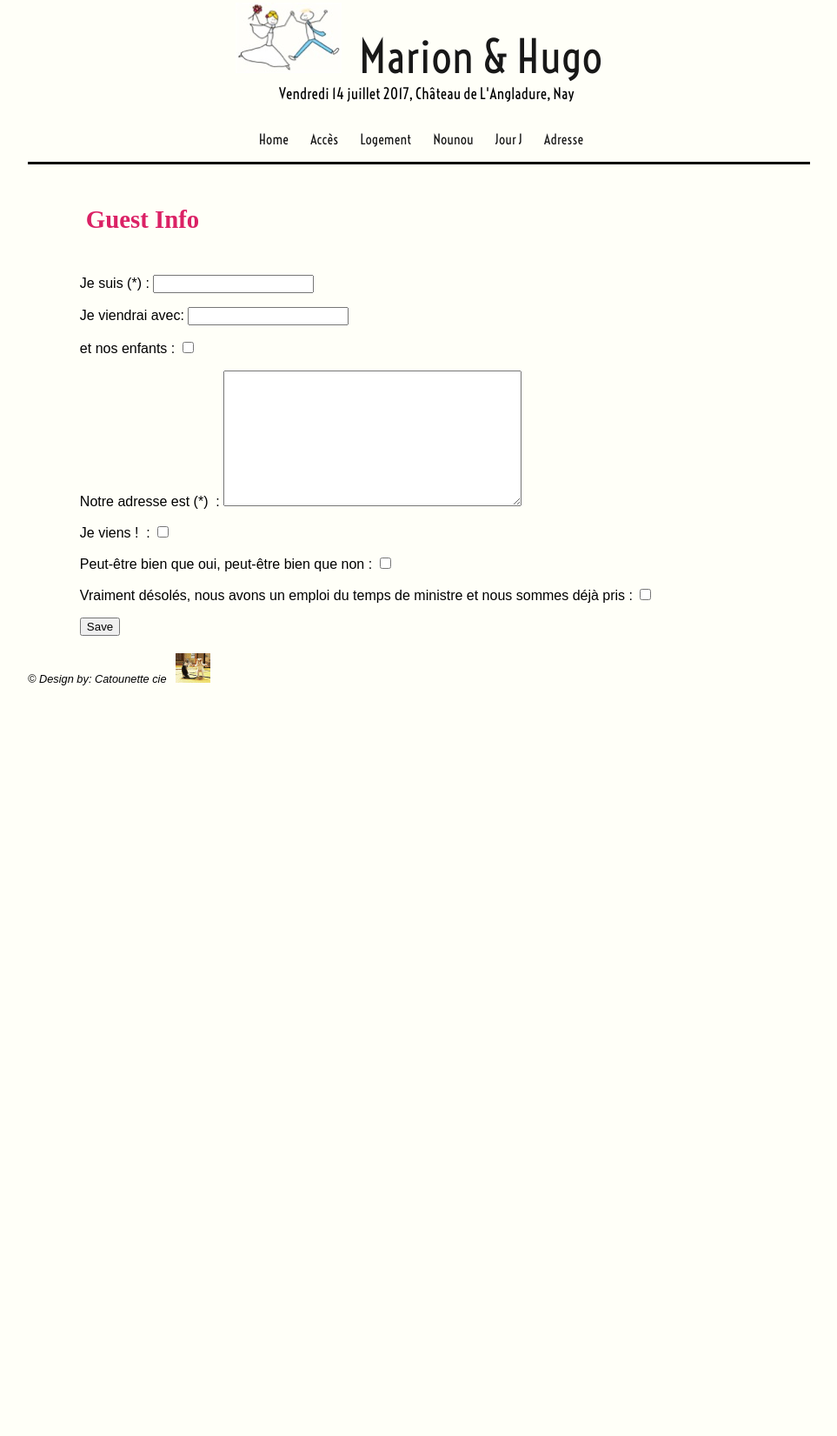
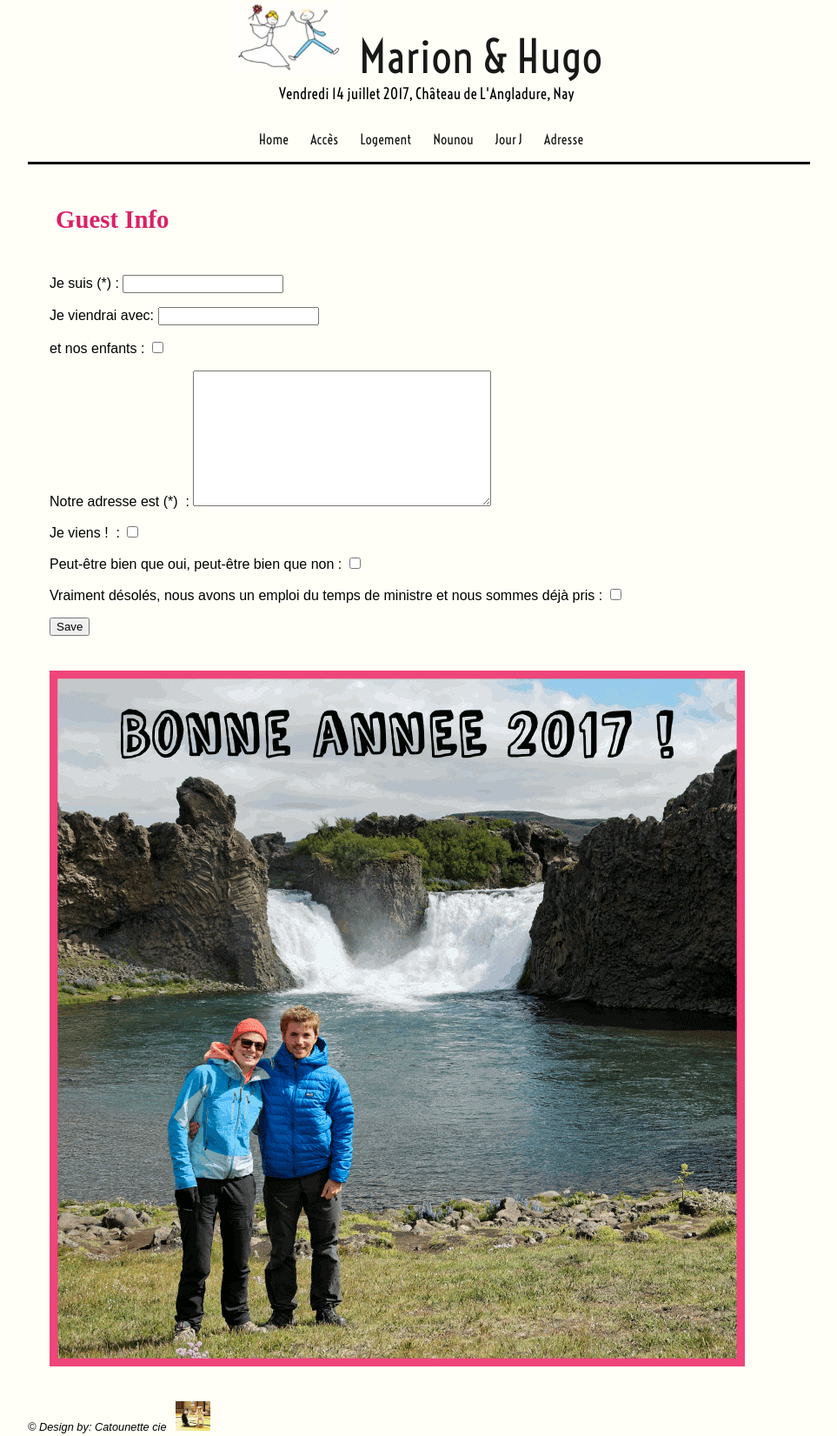
Before and after one commit to Catounette/site_mariage, a Django app: page /blog/adresse in a window 1280 px wide. Shown: the whole page at 87% size, without its empty margins (158-1121 px from the left). Before the commit the page ends 788 px from the top, so only its background shows below. Run offline with Django 3.2, Linux system fonts and the light colour scheme.

Commit message:
Site Mariage, bonne annee

```diff
--- a/blog/static/css/styleMH2.css
+++ b/blog/static/css/styleMH2.css
@@ -409,3 +409,12 @@
     font-size: 0.8em;
 
 }
+.elemAdresse img
+{
+    display:flex;
+    max-height: 100%;
+    max-width: 100%;
+    margin-bottom: 20px;
+    margin-top: 20px;
+    padding-top: 20px;
+}
--- a/blog/templates/blog/guest_edit.html
+++ b/blog/templates/blog/guest_edit.html
@@ -14,6 +14,9 @@
         {{ form.as_p }}
         <button type="submit" class="save btn btn-default">Save</button>
 </form>
+<div class="elemAdresse">
+	<img src={% static "img/bonneAnnee.gif" alt="BonneAnnee" %}/>
+</div>
 
 {% endif %}
 
```
Also changed, not shown: blog/static/img/bonneAnnee.gif (added).
